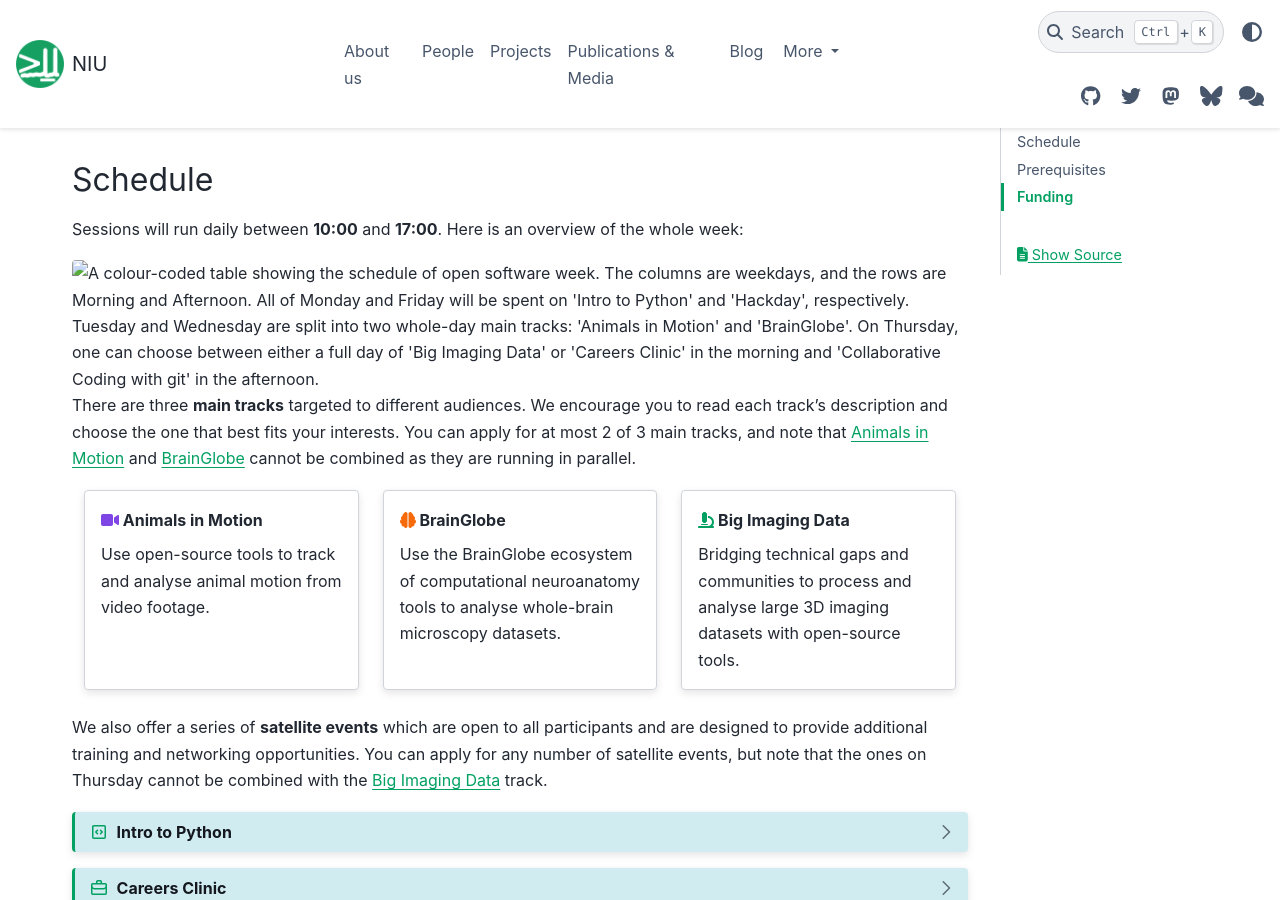
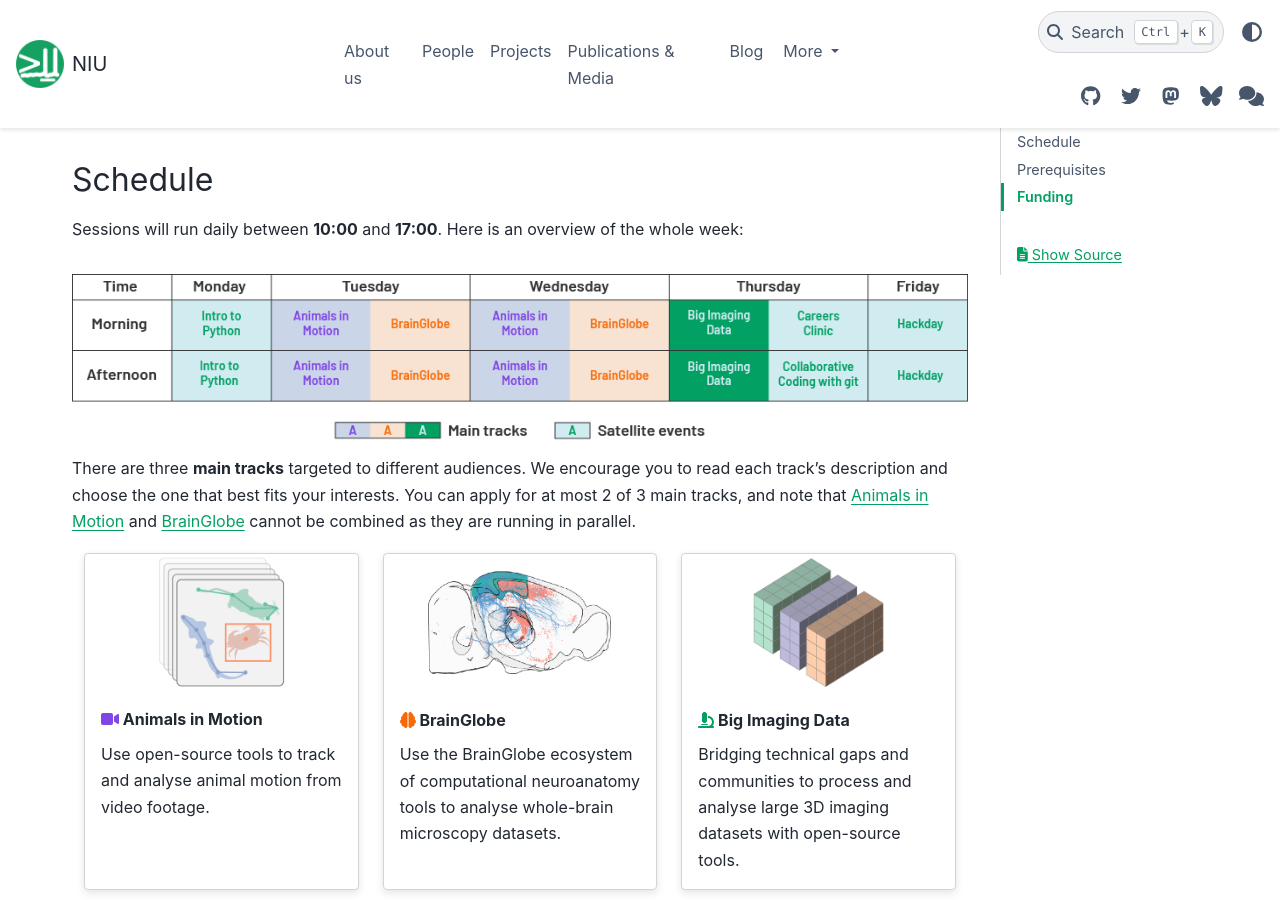
Before and after one commit to neuroinformatics-unit/neuroinformatics-unit.github.io, a Sphinx documentation site: the page built from docs/source/open-software-summer-school/2025/index.md, in a window 1280 px wide and 900 px high, scrolled down 442 px. Built offline with Sphinx 7.4.7 and the PyData theme 0.15.4, drawn with Linux system fonts in a browser that asks for light colours; nearby versions of some CDN libraries.

Commit message:
Move to absolute image links

```diff
--- a/docs/source/open-software-summer-school/2025/index.md
+++ b/docs/source/open-software-summer-school/2025/index.md
@@ -18,8 +18,8 @@ place in **August 2025** in **London, UK**. This event will bring together resea
 Sessions will run daily between **10:00** and **17:00**.
 Here is an overview of the whole week:
 
-<img src="../_static/osw_images/schedule-2025_light-mode.png" alt="A colour-coded table showing the schedule of open software week. The columns are weekdays, and the rows are Morning and Afternoon. All of Monday and Friday will be spent on 'Intro to Python' and 'Hackday', respectively. Tuesday and Wednesday are split into two whole-day main tracks: 'Animals in Motion' and 'BrainGlobe'. On Thursday, one can choose between either a full day of 'Big Imaging Data' or 'Careers Clinic' in the morning and 'Collaborative Coding with git' in the afternoon." class="only-light img-responsive"/>
-<img src="../_static/osw_images/schedule-2025_dark-mode.png" alt="A colour-coded table showing the schedule of open software week. The columns are weekdays, and the rows are Morning and Afternoon. All of Monday and Friday will be spent on 'Intro to Python' and 'Hackday', respectively. Tuesday and Wednesday are split into two whole-day main tracks: 'Animals in Motion' and 'BrainGlobe'. On Thursday, one can choose between either a full day of 'Big Imaging Data' or 'Careers Clinic' in the morning and 'Collaborative Coding with git' in the afternoon." class="only-dark img-responsive"/>
+<img src="/_static/osw_images/schedule-2025_light-mode.png" alt="A colour-coded table showing the schedule of open software week. The columns are weekdays, and the rows are Morning and Afternoon. All of Monday and Friday will be spent on 'Intro to Python' and 'Hackday', respectively. Tuesday and Wednesday are split into two whole-day main tracks: 'Animals in Motion' and 'BrainGlobe'. On Thursday, one can choose between either a full day of 'Big Imaging Data' or 'Careers Clinic' in the morning and 'Collaborative Coding with git' in the afternoon." class="only-light img-responsive"/>
+<img src="/_static/osw_images/schedule-2025_dark-mode.png" alt="A colour-coded table showing the schedule of open software week. The columns are weekdays, and the rows are Morning and Afternoon. All of Monday and Friday will be spent on 'Intro to Python' and 'Hackday', respectively. Tuesday and Wednesday are split into two whole-day main tracks: 'Animals in Motion' and 'BrainGlobe'. On Thursday, one can choose between either a full day of 'Big Imaging Data' or 'Careers Clinic' in the morning and 'Collaborative Coding with git' in the afternoon." class="only-dark img-responsive"/>
 
 There are three **main tracks** targeted to different audiences.
 We encourage you to read each track's description and choose the one that best fits your interests.
@@ -29,7 +29,7 @@ cannot be combined as they are running in parallel.
 :::: {grid} 1 1 3 3
 
 :::{grid-item-card} {fas}`video;sd-text-secondary` Animals in Motion
-:img-top: ../_static/osw_images/animals-in-motion-card.png
+:img-top: /_static/osw_images/animals-in-motion-card.png
 :link: track-animals-in-motion
 :link-type: ref
 
@@ -39,7 +39,7 @@ and analyse animal motion from video footage.
 :::
 
 :::{grid-item-card} {fas}`brain;sd-text-warning` BrainGlobe
-:img-top: ../_static/osw_images/brainglobe-card.png
+:img-top: /_static/osw_images/brainglobe-card.png
 :link: track-brainglobe
 :link-type: ref
 
@@ -48,7 +48,7 @@ to analyse whole-brain microscopy datasets.
 :::
 
 :::{grid-item-card} {fas}`microscope;sd-text-primary` Big Imaging Data
-:img-top: ../_static/osw_images/big-imaging-data-card.png
+:img-top: /_static/osw_images/big-imaging-data-card.png
 :link: track-big-imaging-data
 :link-type: ref
 
```
Also changed, not shown: docs/source/open-software-summer-school/index.md (+1 -1 lines).
